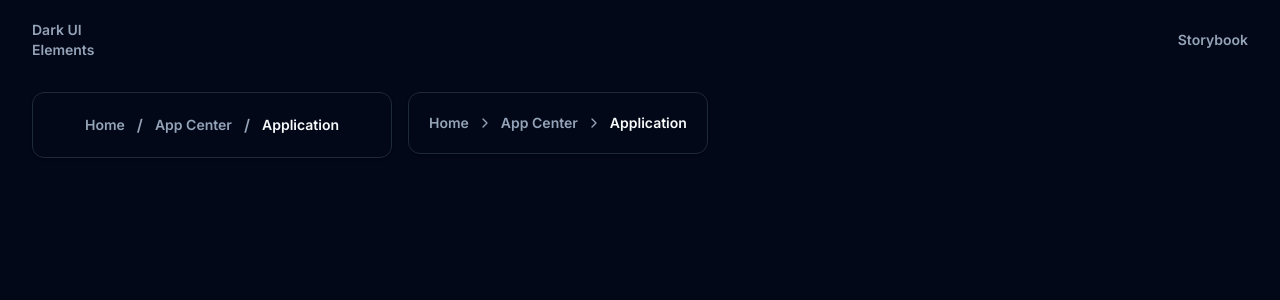
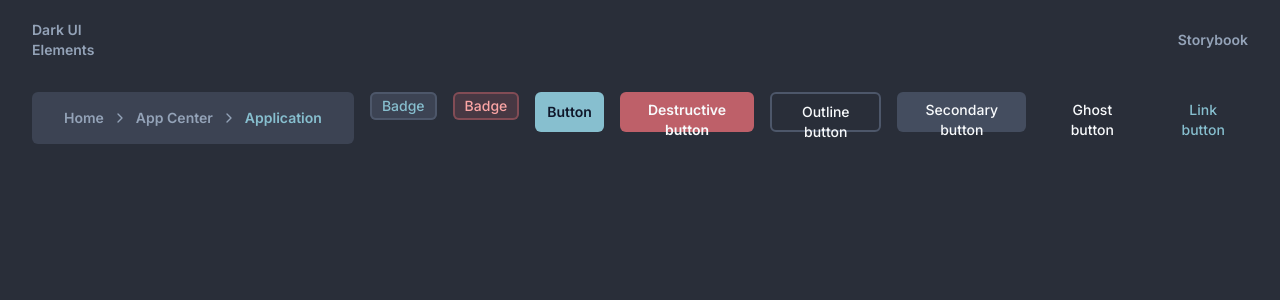
Before and after one commit to togawalk/react-sb, a React (Vite) app: page / in a window 1280 px wide. Shown: the top 300 px of the page. Built offline with nearby package versions, Linux system fonts and the light colour scheme.

Commit message:
feat!: Nord palette

```diff
--- a/index.html
+++ b/index.html
@@ -10,7 +10,7 @@
     <link href="https://fonts.googleapis.com/css2?family=Inter:wght@100;200;300;400;500;600;700;800;900&display=swap" rel="stylesheet">
   </head>
   <body>
-    <div id="root"></div>
+    <div id="root" class="text-foreground"></div>
     <script type="module" src="/src/main.tsx"></script>
   </body>
 </html>
--- a/src/App.tsx
+++ b/src/App.tsx
@@ -1,5 +1,6 @@
+import { Badge } from "./components/Badge";
 import { Breadcrumbs } from "./components/Breadcrumbs";
-import { Component } from "./components/Component";
+import { Button } from "./components/Button";
 import { Header } from "./components/Header";
 
 function App() {
@@ -7,10 +8,8 @@ function App() {
     <>
       <Header />
       <main className="flex items-start flex-1 gap-4 px-8 py-3">
-        <Component>
-          <Breadcrumbs separator={"/"} classes={{
-            "ol": "px-8",
-            "separator": "mx-3"
+          <Breadcrumbs classes={{
+            "ol": "px-8 py-4 bg-card rounded-md",
           }}>
 
             <li className="inline-flex items-center">
@@ -36,33 +35,14 @@ function App() {
               Application
             </li>
           </Breadcrumbs>
-        </Component>
-        <Component>
-          <Breadcrumbs>
-            <li className="inline-flex items-center">
-              <a
-                className="flex items-center text-sm text-muted-foreground hover:text-accent-foreground focus:outline-none focus:text-accent-foreground"
-                href="#"
-              >
-                Home
-              </a>
-            </li>
-            <li className="inline-flex items-center">
-              <a
-                className="flex items-center text-sm text-muted-foreground hover:text-accent-foreground focus:outline-none focus:text-accent-foreground"
-                href="#"
-              >
-                App Center
-              </a>
-            </li>
-            <li
-              className="inline-flex items-center text-sm font-semibold text-primary truncate"
-              aria-current="page"
-            >
-              Application
-            </li>
-          </Breadcrumbs>
-        </Component>
+        <Badge>Badge</Badge>
+        <Badge variant="destructive">Badge</Badge>
+        <Button>Button</Button>
+        <Button variant="destructive">Destructive button</Button>
+        <Button variant="outline">Outline button</Button>
+        <Button variant="secondary">Secondary button</Button>
+        <Button variant="ghost">Ghost button</Button>
+        <Button variant="link">Link button</Button>
       </main>
     </>
   );
--- /dev/null
+++ b/src/components/Badge.tsx
@@ -0,0 +1,37 @@
+import { cva, type VariantProps } from "class-variance-authority";
+import { cn } from "../lib/utils";
+
+const badgeVariants = cva("inline-flex items-center rounded-md px-3 py-1 text-sm font-medium ring-2 ring-inset", {
+  variants: {
+    variant: {
+      default: "bg-card text-primary ring-border",
+      destructive: "bg-destructive/20 text-red-300 ring-destructive/50",
+    },
+    color: {
+      default: "",
+    },
+  },
+  defaultVariants: {
+    variant: "default",
+    color: "default",
+  },
+});
+
+
+const Badge = ({
+  className,
+  variant,
+  color,
+  ...props
+}) => {
+  return (
+    <div
+      className={cn(badgeVariants({ variant, color, className }))}
+      {...props}
+    />
+  );
+};
+
+Badge.displayName = "Badge";
+
+export { Badge, badgeVariants };
--- a/src/components/Button.tsx
+++ b/src/components/Button.tsx
@@ -17,7 +17,7 @@ const buttonVariants = cva("rounded-md text-sm font-medium", {
       destructive:
         "bg-destructive text-destructive-foreground hover:bg-destructive/90 font-semibold",
       outline:
-        "border border-input bg-background hover:bg-accent hover:text-accent-foreground",
+        "border-2 border-input bg-background hover:bg-accent hover:text-accent-foreground",
       secondary: "bg-secondary text-secondary-foreground hover:bg-secondary/80",
       ghost: "hover:bg-accent hover:text-accent-foreground",
       link: "text-primary hover:underline",
--- a/src/components/Component.tsx
+++ /dev/null
@@ -1,19 +0,0 @@
-import { cn } from "../lib/utils";
-
-interface ButtonProps {
-  className?: string;
-  children?: React.ReactNode;
-}
-
-export const Component = ({ className, children, ...props }: ButtonProps) => {
-  return (
-    <div
-      className={cn(
-        "font-medium rounded-xl border bg-card text-card-foreground shadow p-5", className
-      )}
-      {...props}
-    >
-      {children}
-    </div>
-  );
-};
--- a/src/index.css
+++ b/src/index.css
@@ -33,24 +33,24 @@ html, body, #root, .app {
   }
 
   .dark {
-    --background: 222.2 84% 4.9%;
+    --background: 221, 16.3%, 19.2%;
     --foreground: 210 40% 98%;
-    --card: 222.2 84% 4.9%;
+    --card: 222 16% 28%;
     --card-foreground: 210 40% 98%;
     --popover: 222.2 84% 4.9%;
     --popover-foreground: 210 40% 98%;
-    --primary: 210 40% 98%;
+    --primary: 193 43% 67%;
     --primary-foreground: 222.2 47.4% 11.2%;
-    --secondary: 217.2 32.6% 17.5%;
+    --secondary: 220 17% 32%;
     --secondary-foreground: 210 40% 98%;
     --muted: 217.2 32.6% 17.5%;
     --muted-foreground: 215 20.2% 65.1%;
-    --accent: 217.2 32.6% 17.5%;
+    --accent: 220 17% 32%;
     --accent-foreground: 210 40% 98%;
-    --destructive: 0 62.8% 30.6%;
+    --destructive: 354 42% 56%;
     --destructive-foreground: 210 40% 98%;
-    --border: 217.2 32.6% 17.5%;
-    --input: 217.2 32.6% 17.5%;
+    --border: 220 16% 36%;
+    --input: 220 16% 36%;
     --ring: 212.7 26.8% 83.9;
   }
 }
```
